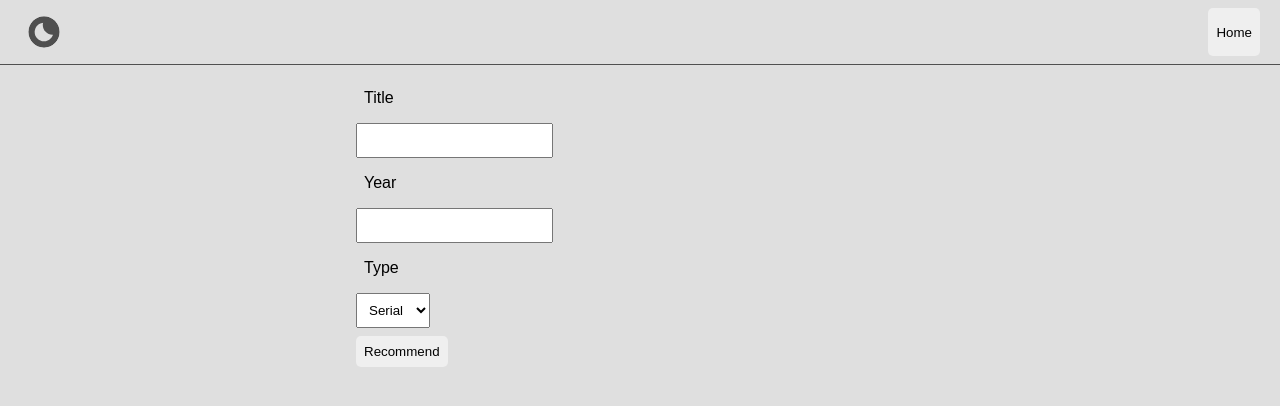
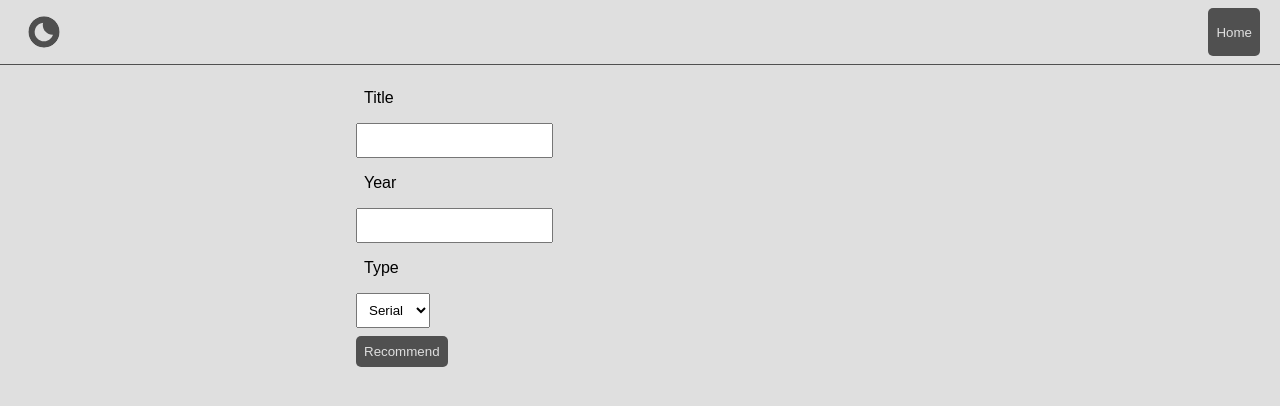
Before and after one commit to qapush/qapush-movies, a React (Create React App) app: page /recommend in a window 1280 px wide. Shown: the top 406 px of the page. Built offline with nearby package versions, Linux system fonts and the light colour scheme.

Commit message:
Css for light and dark modes adjusted for better look

```diff
--- a/src/components/ButtonFilters/ButtonFilters.module.css
+++ b/src/components/ButtonFilters/ButtonFilters.module.css
@@ -3,3 +3,8 @@
     color:rgb(223, 223, 223);
     padding: 0 1rem;
 }
+
+:global(.darkmode) .filtersBtn {
+    background-color: rgb(239, 239, 239);
+    color: black;
+}
--- a/src/components/Header/Header.module.css
+++ b/src/components/Header/Header.module.css
@@ -17,10 +17,7 @@
     border-bottom: 1px solid grey;
 }
 
-:global(.darkmode) .filtersBtn {
-    background-color: rgb(239, 239, 239);
-    color: black;
-}
+
 
 .header svg {
     scale: 1.5;
--- a/src/css/darkmode.css
+++ b/src/css/darkmode.css
@@ -6,6 +6,7 @@
 .darkmode h2,
 .darkmode span,
 .darkmode p,
+.darkmode label,
 .darkmode a,
 .darkmode hr {
     color: lightgrey;
@@ -18,3 +19,8 @@
 .darkmode span {
   border-color: lightgrey;
 }
+
+.darkmode .btn {
+  background-color: rgb(240, 240, 240);
+  color: rgb(80, 80, 80);
+}
--- a/src/css/elements.css
+++ b/src/css/elements.css
@@ -6,6 +6,8 @@ h1 {
     padding: 0.5rem;
     border: none;border-radius: 5px;
     cursor: pointer;
+    background-color: rgb(80, 80, 80);
+    color: rgb(223, 223, 223);
 }
 
 hr {
```
